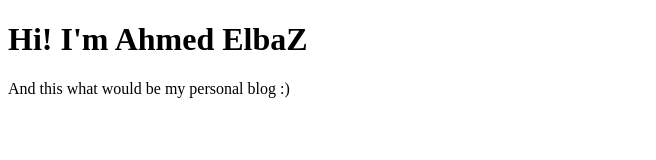
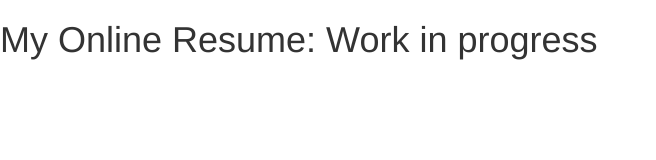
Before and after one commit to elbaza/elbaza, a plain HTML site: page index.html in a window 1280 px wide. Shown: the whole page, without its empty margins (0-656 px from the left). Drawn offline with nearby package versions, Linux system fonts and the light colour scheme.

Commit message:
Initial commit

```diff
--- a/index.html
+++ b/index.html
@@ -1,7 +1,24 @@
 <!DOCTYPE html>
 <html>
+<head>
+    <!-- Latest compiled and minified CSS -->
+    <link rel="stylesheet" href="https://maxcdn.bootstrapcdn.com/bootstrap/3.3.5/css/bootstrap.min.css" integrity="sha512-dTfge/zgoMYpP7QbHy4gWMEGsbsdZeCXz7irItjcC3sPUFtf0kuFbDz/ixG7ArTxmDjLXDmezHubeNikyKGVyQ==" crossorigin="anonymous">
+    <!-- Optional theme -->
+    <link rel="stylesheet" href="https://maxcdn.bootstrapcdn.com/bootstrap/3.3.5/css/bootstrap-theme.min.css" integrity="sha384-aUGj/X2zp5rLCbBxumKTCw2Z50WgIr1vs/PFN4praOTvYXWlVyh2UtNUU0KAUhAX" crossorigin="anonymous">
+    <!-- HTML5 shim and Respond.js for IE8 support of HTML5 elements and media queries -->
+    <!-- WARNING: Respond.js doesn't work if you view the page via file:// -->
+    <!--[if lt IE 9]>
+      <script src="https://oss.maxcdn.com/html5shiv/3.7.2/html5shiv.min.js"></script>
+      <script src="https://oss.maxcdn.com/respond/1.4.2/respond.min.js"></script>
+    <![endif]-->
+
+ </head>
 <body>
-<h1>Hi! I'm Ahmed ElbaZ</h1>
-<p>And this what would be my personal blog :)</p>
+    <h1>My Online Resume: Work in progress</h1>
+
+    <!-- jQuery (necessary for Bootstrap's JavaScript plugins) -->
+    <script src="https://ajax.googleapis.com/ajax/libs/jquery/1.11.3/jquery.min.js"></script>
+    <!-- Latest compiled and minified JavaScript -->
+    <script src="https://maxcdn.bootstrapcdn.com/bootstrap/3.3.5/js/bootstrap.min.js" integrity="sha512-K1qjQ+NcF2TYO/eI3M6v8EiNYZfA95pQumfvcVrTHtwQVDG+aHRqLi/ETn2uB+1JqwYqVG3LIvdm9lj6imS/pQ==" crossorigin="anonymous"></script>
 </body>
 </html>
```
